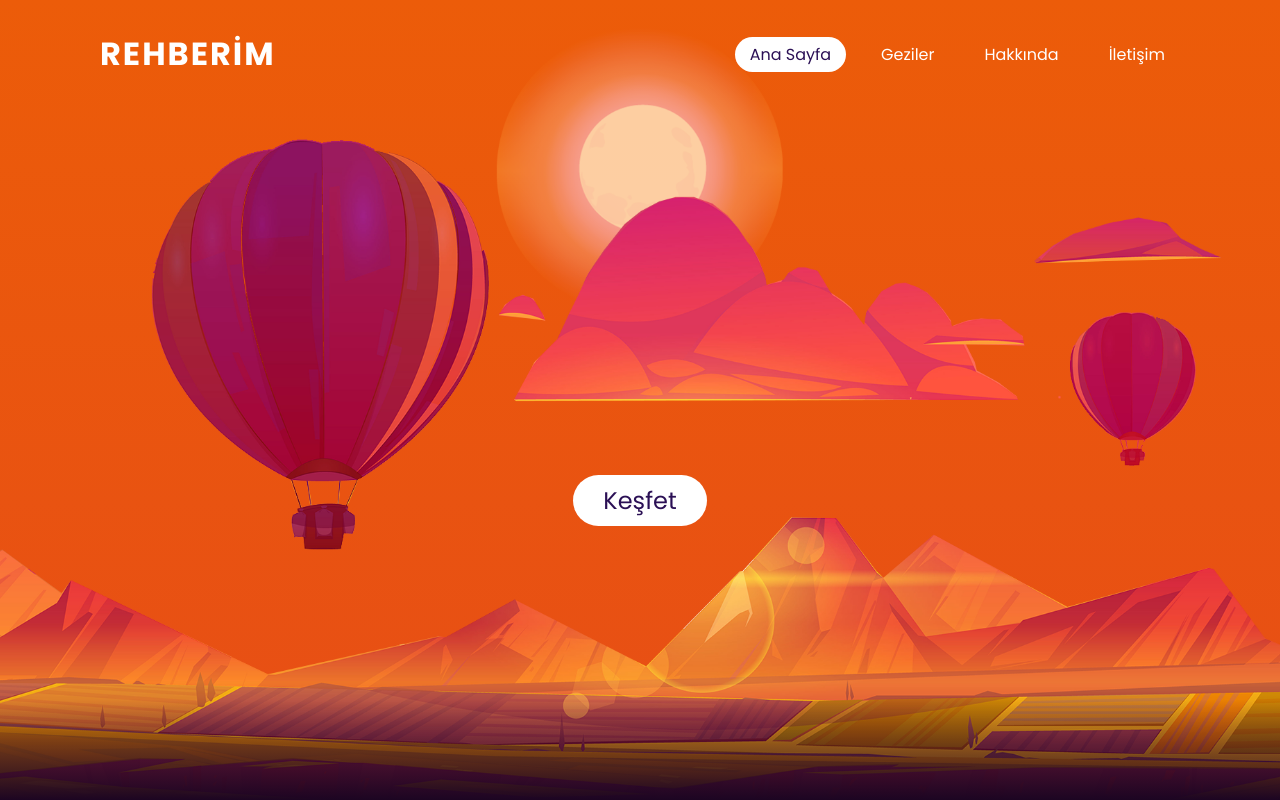
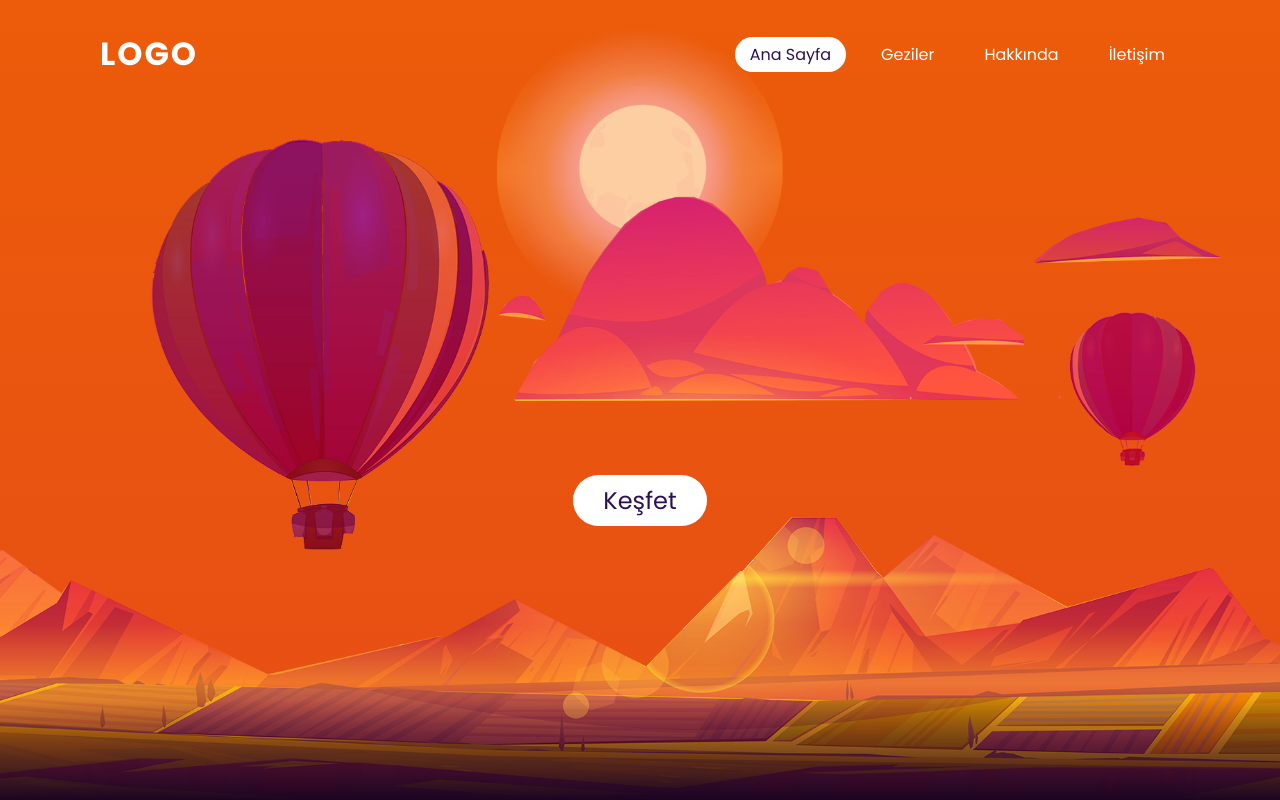
Before and after one commit to sidar-polat01/Parallax-Kapadokya-Tanitim, a plain HTML site: page index.html in a window 1280 px wide. Shown: the top 800 px of the page. Drawn offline with Linux system fonts and the light colour scheme.

Commit message:
Update index.html

```diff
--- a/index.html
+++ b/index.html
@@ -9,7 +9,7 @@
 </head>
 <body>
     <header>
-        <a href="#" class="logo">Rehberim</a>
+        <a href="#" class="logo">logo</a>
         <ul>
             <li><a href="#" class="active">Ana Sayfa</a></li>
             <li><a href="#sec" id="gezi">Geziler</a></li>
```
